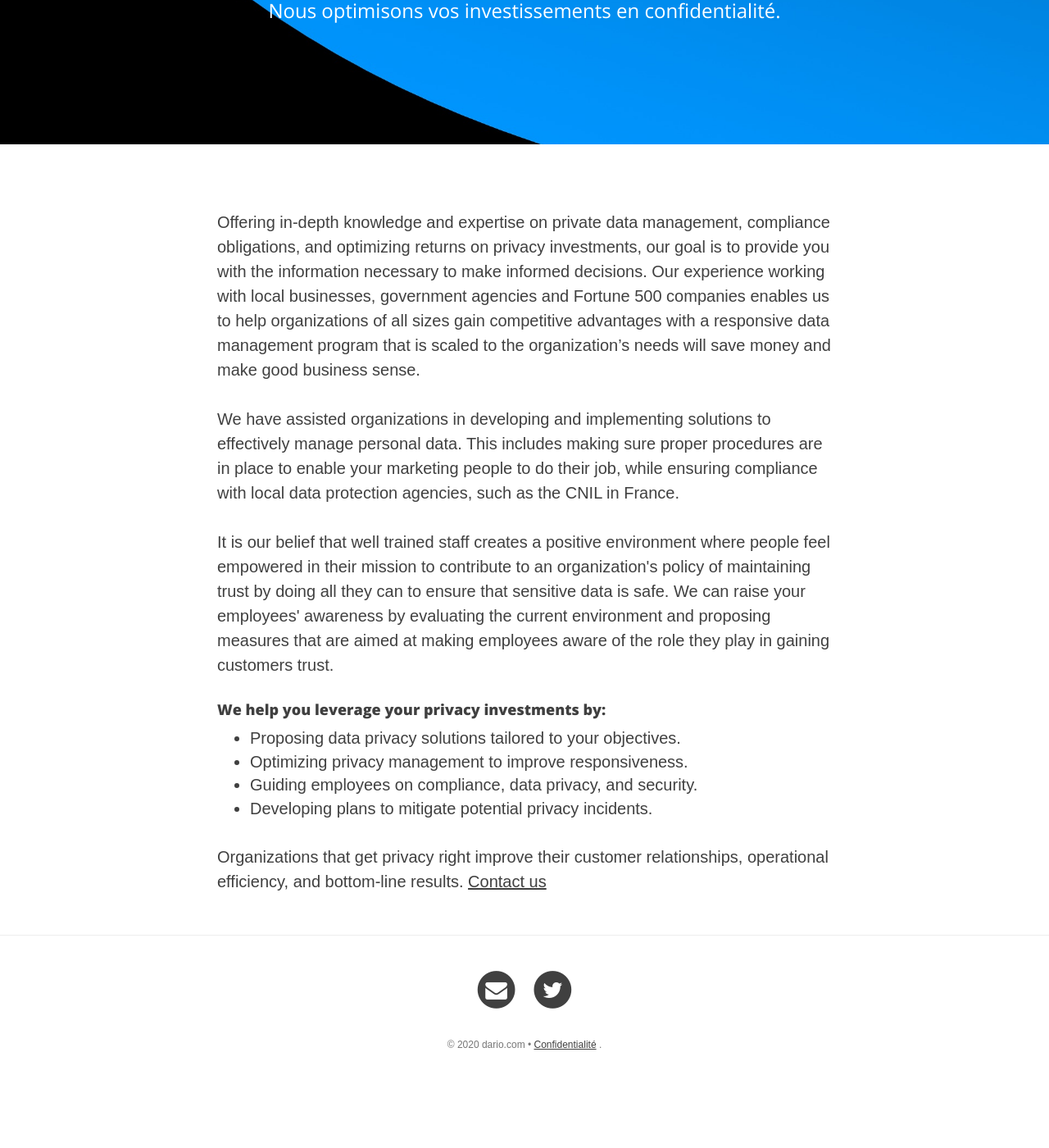
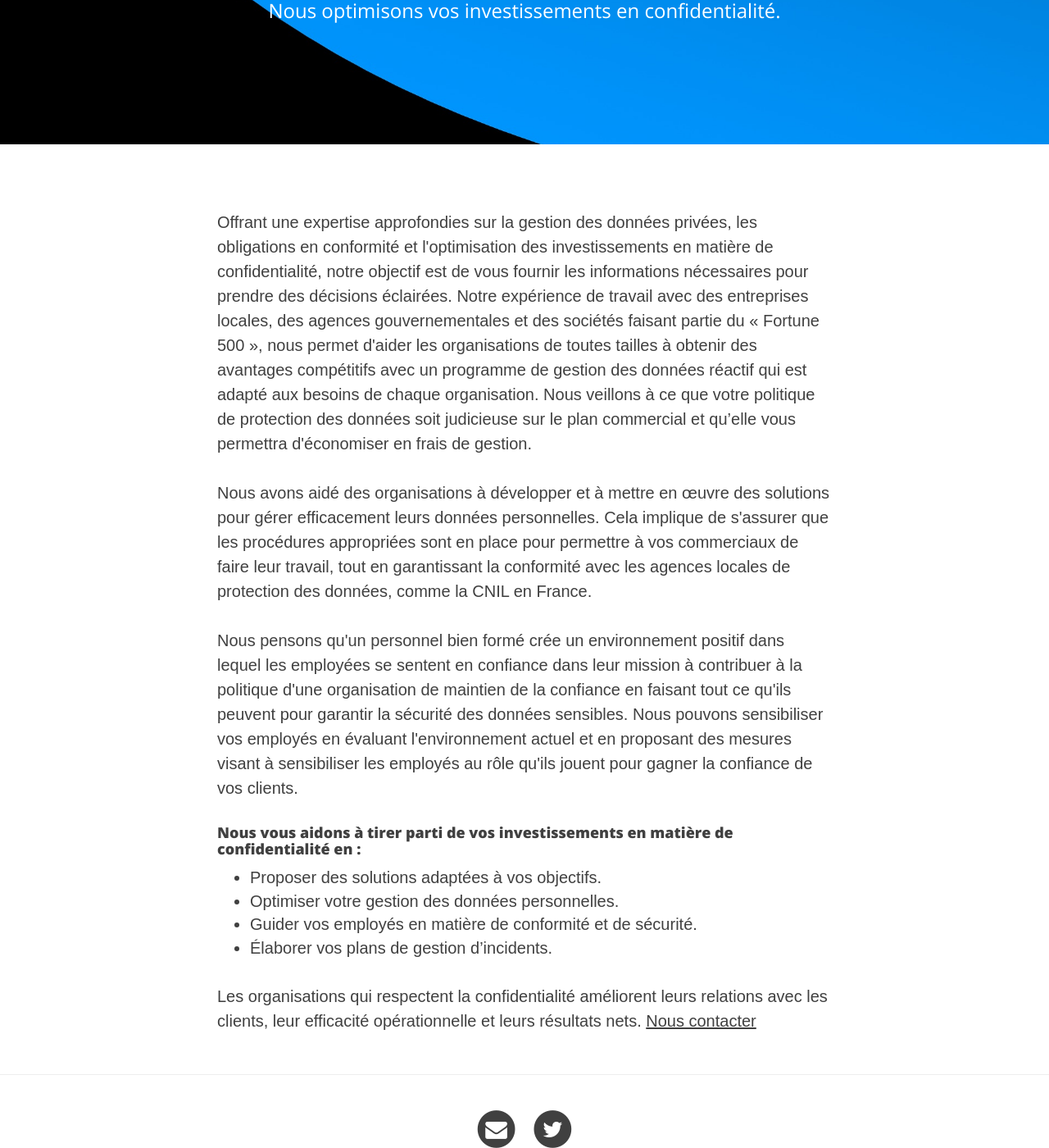
Before and after one commit to riod4/fr-services, a Jekyll site: the page built from about.html, in a window 1280 px wide and 1400 px high, scrolled down 272 px. Shown: the whole window at 82% size. Built offline with Jekyll 4.4.1, drawn with Linux system fonts in a browser that asks for light colours; nearby versions of some CDN libraries; before the commit the page ends 1575 px from its top, so only the background shows below that.

Commit message:
2020-06-16 Update page text to fr

```diff
--- a/about.html
+++ b/about.html
@@ -11,25 +11,29 @@ header-credit-link:
 header-license:
 ---
 
-<p>Offering in-depth knowledge and expertise on private data management, compliance obligations, and optimizing returns on
-   privacy investments, our goal is to provide you with the information necessary to make informed decisions. Our experience
-   working with local businesses, government agencies and Fortune 500 companies enables us to help organizations of all sizes
-   gain competitive advantages with a responsive data management program that is scaled to the organization’s needs will save
-   money and make good business sense.</p>
-<p>We have assisted organizations in developing and implementing solutions to effectively manage personal data. This includes
-   making sure proper procedures are in place to enable your marketing people to do their job, while ensuring compliance with
-   local data protection agencies, such as the CNIL in France.</p>
-<p>It is our belief that well trained staff creates a positive environment where people feel empowered in their mission to
-   contribute to an organization's policy of maintaining trust by doing all they can to ensure that sensitive data is safe.
-   We can raise your employees' awareness by evaluating the current environment and proposing measures that are aimed at
-   making employees aware of the role they play in gaining customers trust.</p>
+<p>Offrant une expertise approfondies sur la gestion des données privées, les obligations en conformité et l'optimisation des
+   investissements en matière de confidentialité, notre objectif est de vous fournir les informations nécessaires pour
+   prendre des décisions éclairées. Notre expérience de travail avec des entreprises locales, des agences gouvernementales et
+   des sociétés faisant partie du « Fortune 500 », nous permet d'aider les organisations de toutes tailles à obtenir des
+   avantages compétitifs avec un programme de gestion des données réactif qui est adapté aux besoins de chaque organisation.
+   Nous veillons à ce que votre politique de protection des données soit judicieuse sur le plan commercial et qu’elle vous
+   permettra d'économiser en frais de gestion.</p>
+<p>Nous avons aidé des organisations à développer et à mettre en œuvre des solutions pour gérer efficacement leurs données
+   personnelles. Cela implique de s'assurer que les procédures appropriées sont en place pour permettre à vos commerciaux de
+   faire leur travail, tout en garantissant la conformité avec les agences locales de protection des données, comme la CNIL
+   en France.</p>
+<p>Nous pensons qu'un personnel bien formé crée un environnement positif dans lequel les employées se sentent en confiance
+   dans leur mission à contribuer à la politique d'une organisation de maintien de la confiance en faisant tout ce qu'ils
+   peuvent pour garantir la sécurité des données sensibles. Nous pouvons sensibiliser vos employés en évaluant l'environnement
+   actuel et en proposant des mesures visant à sensibiliser les employés au rôle qu'ils jouent pour gagner la confiance de
+   vos clients.</p>
 
-<h4>We help you leverage your privacy investments by:</h4>
+<h4>Nous vous aidons à tirer parti de vos investissements en matière de confidentialité en :</h4>
 <ul type="disc">
-    <li><a href="{{ site.baseurl }}/assess-readiness">Proposing data privacy solutions tailored to your objectives.</a></li>
-    <li><a href="{{ site.baseurl }}/enhance-value">Optimizing privacy management to improve responsiveness.</a></li>
-    <li><a href="{{ site.baseurl }}/train-people">Guiding employees on compliance, data privacy, and security.</a></li>
-    <li><a href="{{ site.baseurl }}/ensure-continuity">Developing plans to mitigate potential privacy incidents.</a></li>
+    <li><a href="{{ site.baseurl }}/assess-readiness">Proposer des solutions adaptées à vos objectifs.</a></li>
+    <li><a href="{{ site.baseurl }}/enhance-value">Optimiser votre gestion des données personnelles.</a></li>
+    <li><a href="{{ site.baseurl }}/train-people">Guider vos employés en matière de conformité et de sécurité.</a></li>
+    <li><a href="{{ site.baseurl }}/ensure-continuity">Élaborer vos plans de gestion d’incidents.</a></li>
 </ul>
 
-<p>Organizations that get privacy right improve their customer relationships, operational efficiency, and bottom-line results. <a href="{{ site.baseurl }}/contact">Contact us</a></p>
+<p>Les organisations qui respectent la confidentialité améliorent leurs relations avec les clients, leur efficacité opérationnelle et leurs résultats nets. <a href="{{ site.baseurl }}/contact"> Nous contacter </a></p>
```
